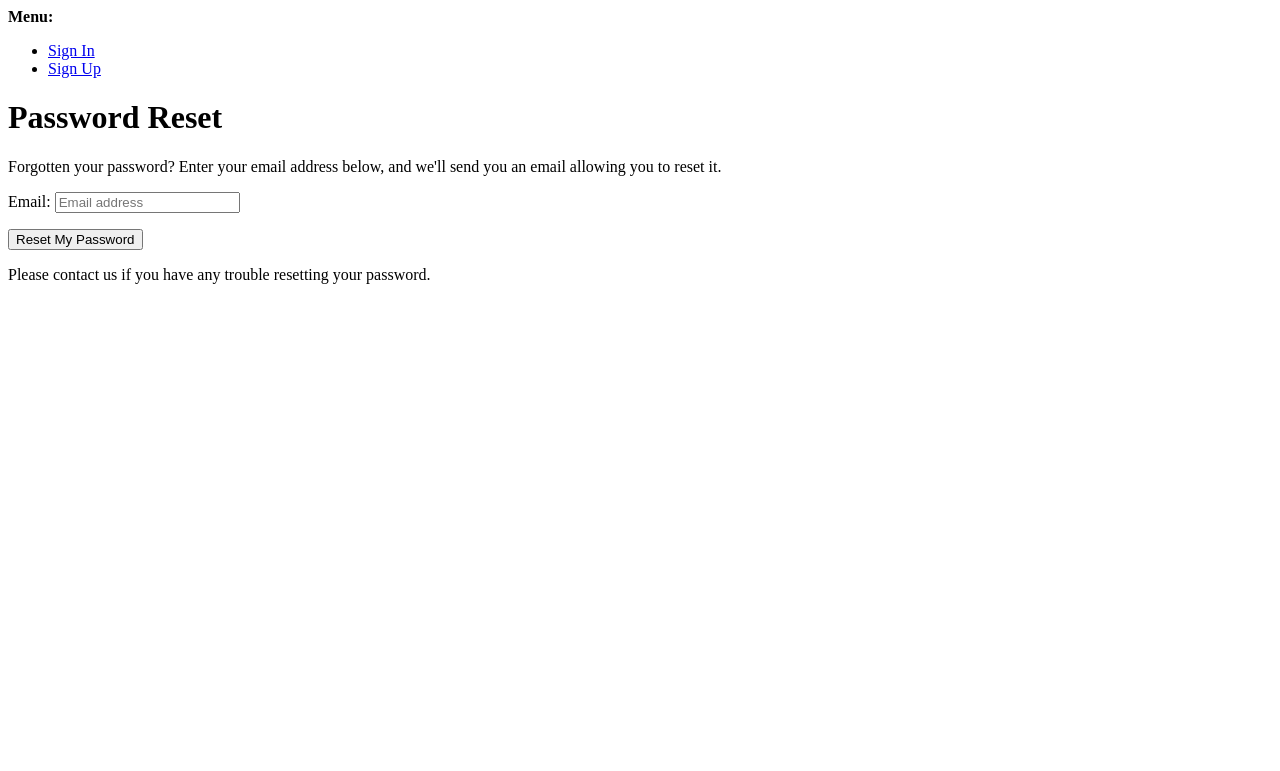
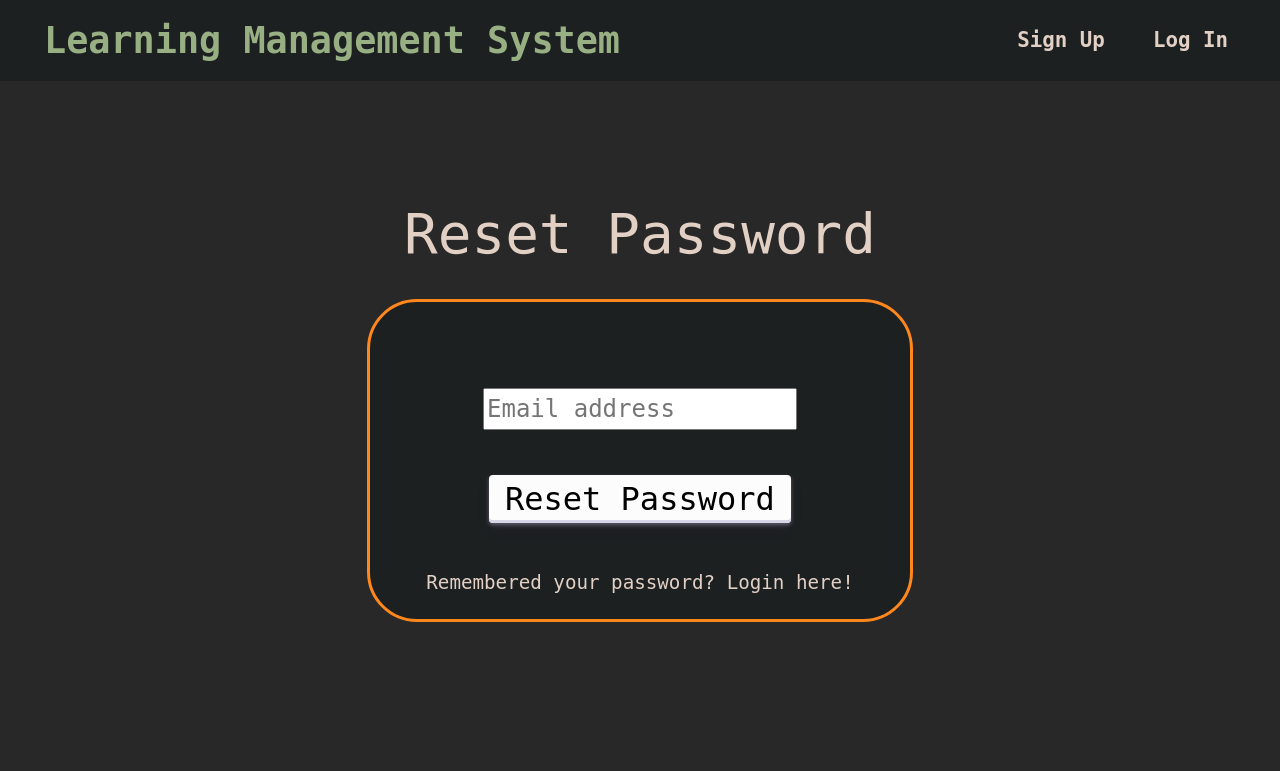
Before and after one commit to DHayes23/Learning_Management_System, a Django app: page /accounts/password/reset/ in a window 1280 px wide. Shown: the top 771 px of the page. Run offline with Django 5.2, Linux system fonts and the light colour scheme.

Commit message:
Add style to Password Reset page

```diff
--- a/templates/allauth/account/password_reset.html
+++ b/templates/allauth/account/password_reset.html
@@ -1,32 +1,44 @@
-{% extends "account/base_entrance.html" %}
-{% load i18n allauth account %}
-{% block head_title %}
-    {% trans "Password Reset" %}
-{% endblock head_title %}
+{% extends "base.html" %}
+{% load static %}
+{% load i18n %}
+
+{% block title %}LMS - {% trans "Reset Password" %}{% endblock %}
+
 {% block content %}
-    {% element h1 %}
-        {% trans "Password Reset" %}
-    {% endelement %}
-    {% if user.is_authenticated %}
-        {% include "account/snippets/already_logged_in.html" %}
-    {% endif %}
-    {% element p %}
-        {% trans "Forgotten your password? Enter your email address below, and we'll send you an email allowing you to reset it." %}
-    {% endelement %}
-    {% url 'account_reset_password' as reset_url %}
-    {% element form form=form method="post" action=reset_url %}
-        {% slot body %}
+<link rel="stylesheet" href="{% static 'css/auth.css' %}">
+
+<div class="container">
+  <div class="row">
+    <div class="col-sm-6 offset-sm-3 col-12">
+      <h1 class="auth-heading">{% trans "Reset Password" %}</h1>
+      <div class="auth-container">
+        <form class="password-reset auth-form" method="POST" action="{% url 'account_reset_password' %}">
             {% csrf_token %}
-            {% element fields form=form %}
-            {% endelement %}
-        {% endslot %}
-        {% slot actions %}
-            {% element button type="submit" %}
-                {% trans 'Reset My Password' %}
-            {% endelement %}
-        {% endslot %}
-    {% endelement %}
-    {% element p %}
-        {% blocktrans %}Please contact us if you have any trouble resetting your password.{% endblocktrans %}
-    {% endelement %}
-{% endblock content %}
+
+            {% if form.errors %}
+                <ul>
+                {% for field in form %}
+                    {% for error in field.errors %}
+                        <li>{{ error }}</li>
+                    {% endfor %}
+                {% endfor %}
+                </ul>
+            {% endif %}
+
+            <div class="auth-form-group">
+              {{ form.email }}
+            </div>
+
+            <div class="auth-button-container">
+              <button class="primaryAction primary-button" type="submit">{% trans "Reset Password" %}</button>
+            </div>
+        </form>
+
+        <div class="auth-link-text">
+            <a href="{% url 'account_login' %}">{% trans "Remembered your password? Login here!" %}</a>
+        </div>
+    </div>
+  </div>
+</div>
+
+{% endblock %}
```
